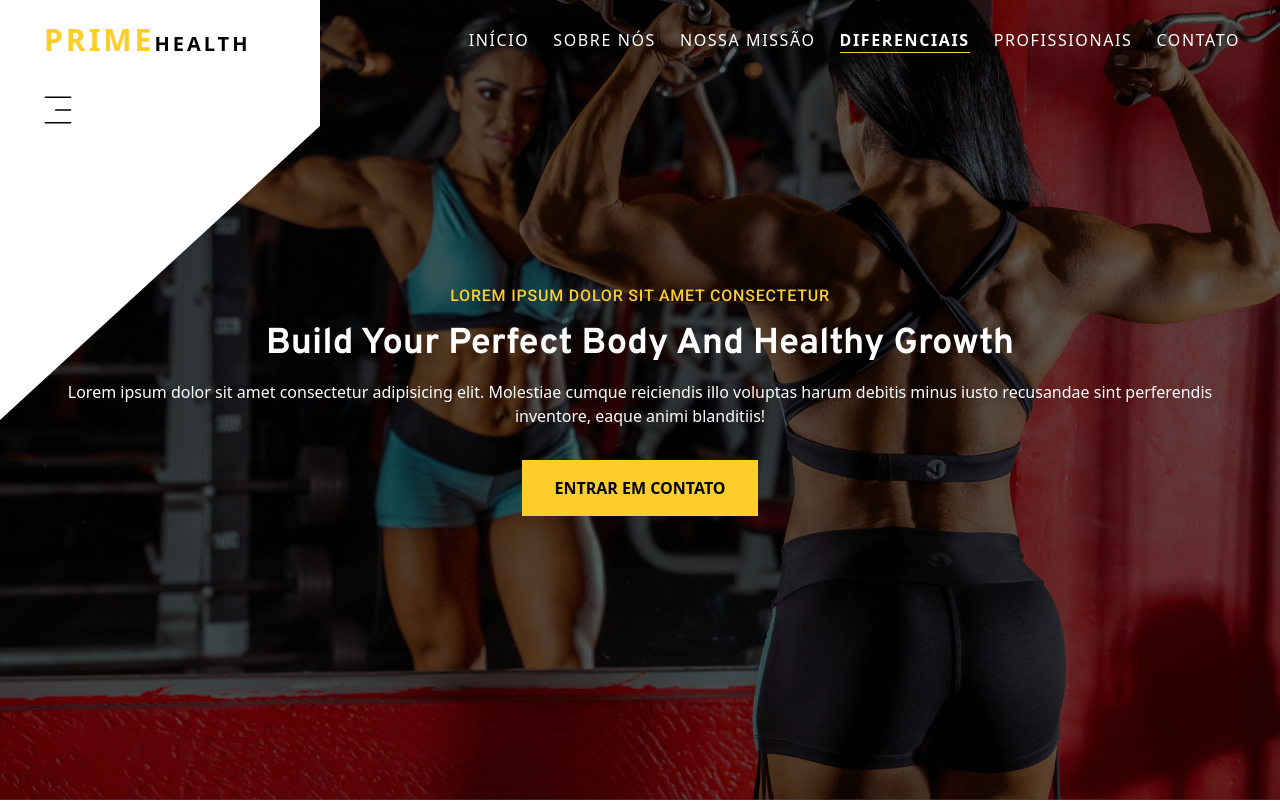
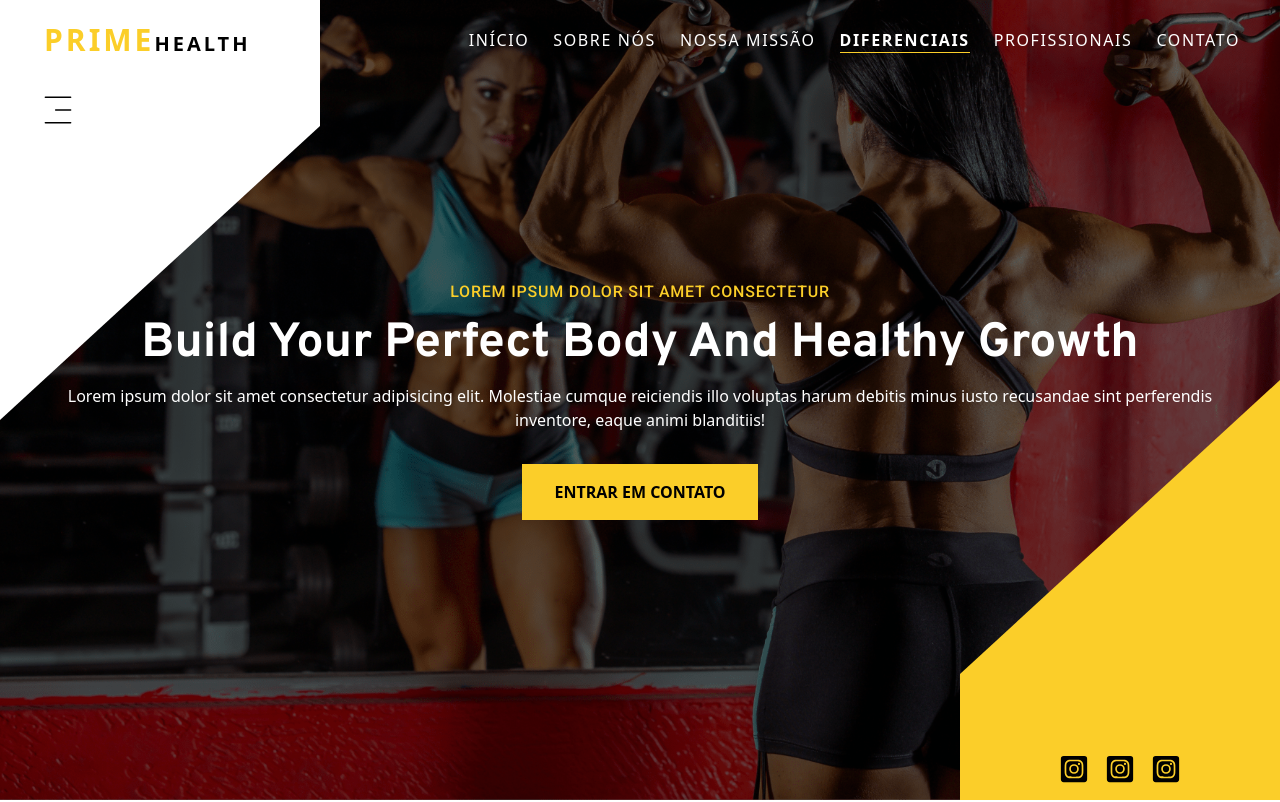
Before and after one commit to Dusousas/prime, a Next.js app: page / in a window 1280 px wide. Shown: the top 802 px of the page. Built offline with nearby package versions, Linux system fonts and the light colour scheme.

Commit message:
teste responisvo 1

```diff
--- a/components/Main.tsx
+++ b/components/Main.tsx
@@ -13,7 +13,7 @@ export default function Main() {
               Lorem ipsum dolor sit amet consectetur
             </p>
 
-            <h1 className="font-Over font-bold text-white mt-4 text-center text-4xl xl1:text-left xl1:text-7xl">
+            <h1 className="font-Over font-bold text-white mt-4 text-center text-5xl xl1:text-left xl1:text-7xl">
               Build Your Perfect Body And Healthy Growth
             </h1>
 
@@ -35,7 +35,7 @@ export default function Main() {
         </div>
 
         {/* < xl1 escondido | >= xl1 aparece */}
-        <article className="bg-AmareloP absolute bottom-0 right-0 panel2 hidden xl1:block">
+        <article className="bg-AmareloP absolute bottom-0 right-0 panel2 hidden desktop:block">
           <div className="z-10 absolute bottom-0 right-0 flex gap-4 w-full justify-center p-4">
             <FaInstagramSquare className="text-black text-3xl cursor-pointer" />
             <FaInstagramSquare className="text-black text-3xl cursor-pointer" />
```
